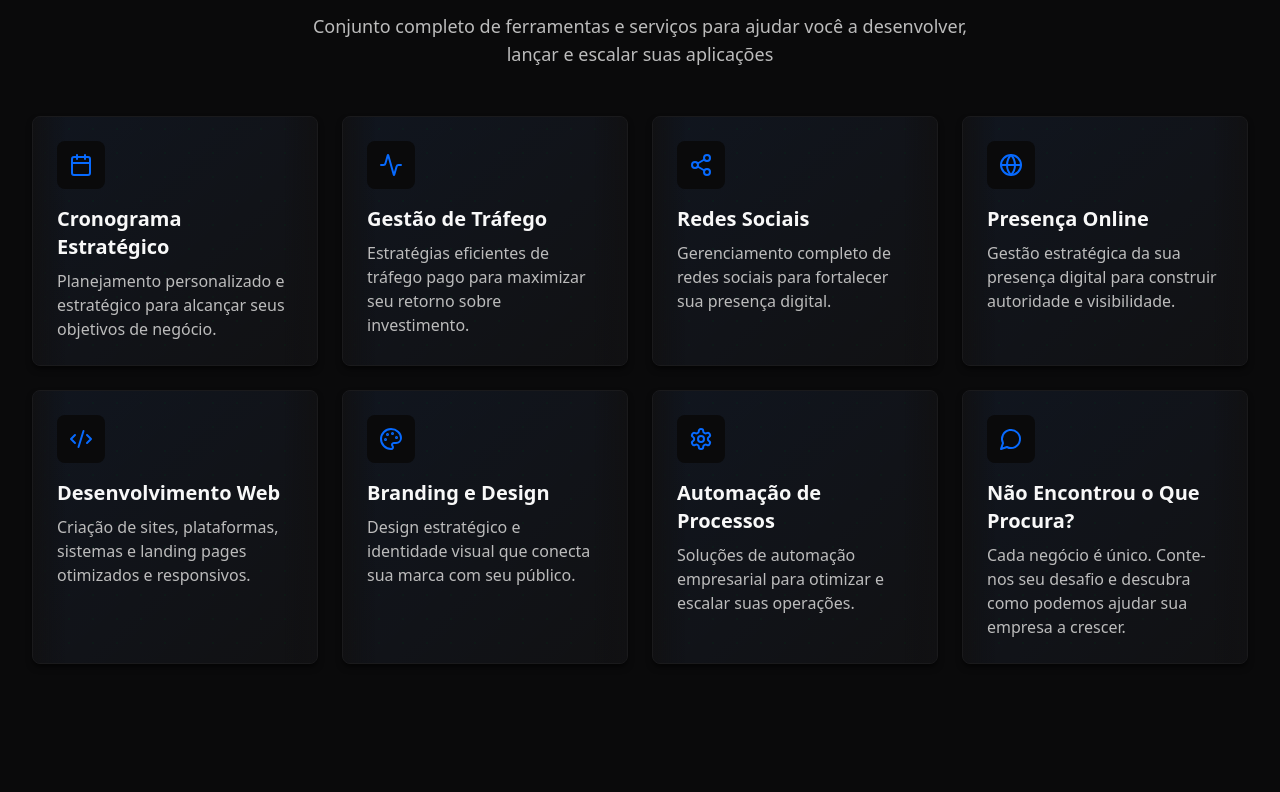
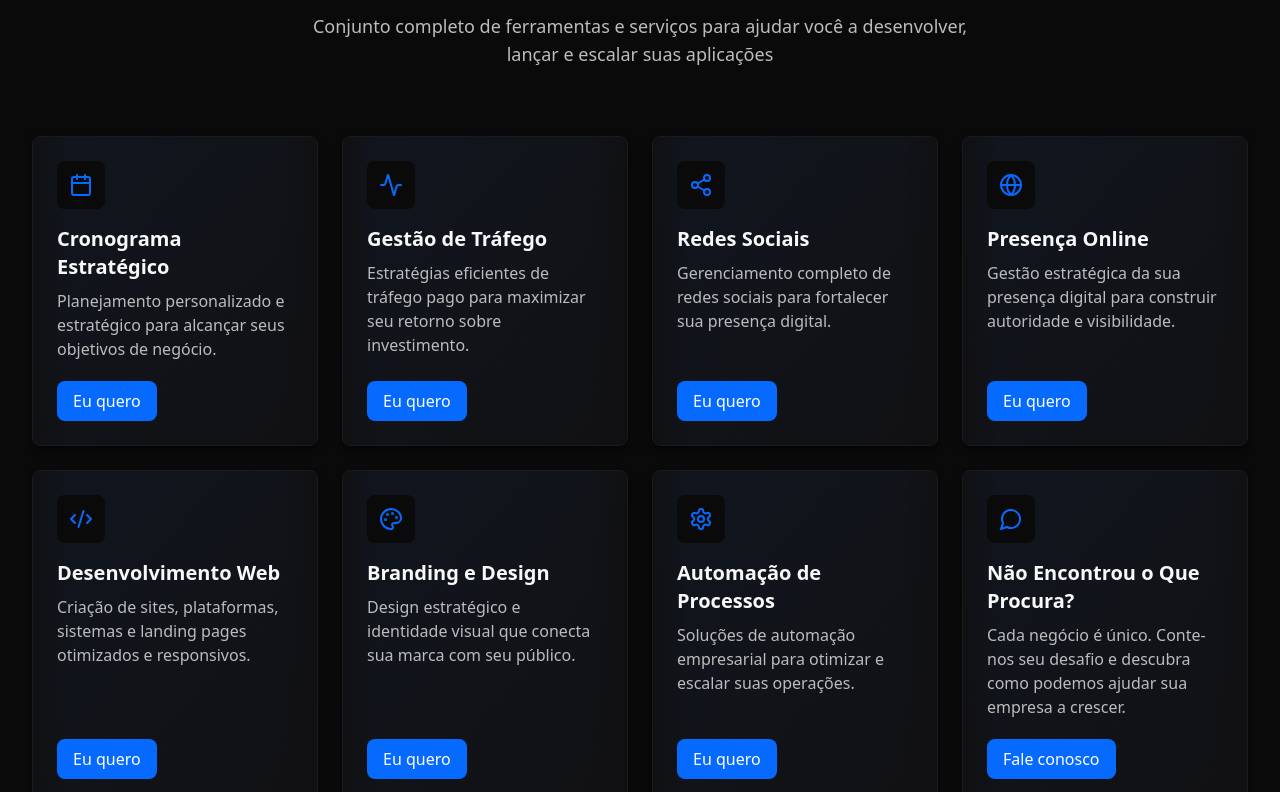
Before and after one commit to luizinhodavp041/orpheo-digital-4, a Next.js app: page / in a window 1280 px wide. Shown: the part 1828-2620 px from the top of the page. Built offline with nearby package versions, Linux system fonts and the light colour scheme.

Commit message:
função dos botões da sessão serviços

```diff
--- a/src/components/sections/Services.tsx
+++ b/src/components/sections/Services.tsx
@@ -1,5 +1,4 @@
-"use client";
-
+"use client"
 import { Card } from "@/components/ui/card";
 import {
   Code2,
@@ -10,7 +9,9 @@ import {
   Palette,
   Settings,
   MessageCircle,
+  Target,
 } from "lucide-react";
+import Link from "next/link";
 
 const services = [
   {
@@ -18,49 +19,65 @@ const services = [
     title: "Cronograma Estratégico",
     description:
       "Planejamento personalizado e estratégico para alcançar seus objetivos de negócio.",
+    buttonText: "Eu quero",
+    link: "https://wa.me/+5541999189497?text=Ol%C3%A1%20*Orpheo%20Digital*%2C%20gostaria%20de%20saber%20mais%20sobre%20*Cronograma%20Estrat%C3%A9gico*!",
+
   },
   {
     icon: <Activity className="h-6 w-6 text-accent" />,
     title: "Gestão de Tráfego",
     description:
       "Estratégias eficientes de tráfego pago para maximizar seu retorno sobre investimento.",
+    buttonText: "Eu quero",
+    link: "https://wa.me/+5541999189497?text=Ol%C3%A1%20*Orpheo%20Digital*%2C%20gostaria%20de%20saber%20mais%20sobre%20*Gest%C3%A3o%20de%20Tr%C3%A1fego*!",
   },
   {
     icon: <Share2 className="h-6 w-6 text-accent" />,
     title: "Redes Sociais",
     description:
       "Gerenciamento completo de redes sociais para fortalecer sua presença digital.",
+    buttonText: "Eu quero",
+    link: "https://wa.me/+5541999189497?text=Ol%C3%A1%20*Orpheo%20Digital*%2C%20gostaria%20de%20saber%20mais%20sobre%20*Redes%20Sociais*!",
   },
   {
     icon: <Globe className="h-6 w-6 text-accent" />,
     title: "Presença Online",
     description:
       "Gestão estratégica da sua presença digital para construir autoridade e visibilidade.",
+    buttonText: "Eu quero",
+    link: "https://wa.me/+5541999189497?text=Ol%C3%A1%20*Orpheo%20Digital*%2C%20gostaria%20de%20saber%20mais%20sobre%20*Presen%C3%A7a%20Online*!",
   },
   {
     icon: <Code2 className="h-6 w-6 text-accent" />,
     title: "Desenvolvimento Web",
     description:
       "Criação de sites, plataformas, sistemas e landing pages otimizados e responsivos.",
+    buttonText: "Eu quero",
+    link: "https://wa.me/+5541999189497?text=Ol%C3%A1%20*Orpheo%20Digital*%2C%20gostaria%20de%20saber%20mais%20sobre%20*Desenvolvimento%20Web*!",
   },
   {
     icon: <Palette className="h-6 w-6 text-accent" />,
     title: "Branding e Design",
     description:
       "Design estratégico e identidade visual que conecta sua marca com seu público.",
+    buttonText: "Eu quero",
+    link: "https://wa.me/+5541999189497?text=Ol%C3%A1%20*Orpheo%20Digital*%2C%20gostaria%20de%20saber%20mais%20sobre%20*Branding%20e%20Design*!",
   },
   {
     icon: <Settings className="h-6 w-6 text-accent" />,
     title: "Automação de Processos",
     description:
       "Soluções de automação empresarial para otimizar e escalar suas operações.",
+    buttonText: "Eu quero",
+    link: "https://wa.me/+5541999189497?text=Ol%C3%A1%20*Orpheo%20Digital*%2C%20gostaria%20de%20saber%20mais%20sobre%20*Automa%C3%A7%C3%A3o%20de%20Processos*!",
   },
   {
     icon: <MessageCircle className="h-6 w-6 text-accent" />,
     title: "Não Encontrou o Que Procura?",
     description:
       "Cada negócio é único. Conte-nos seu desafio e descubra como podemos ajudar sua empresa a crescer.",
-    buttonText: "Vamos Conversar",
+    buttonText: "Fale conosco",
+    link: "https://wa.me/+5541999189497?text=Ol%C3%A1%20*Orpheo%20Digital*%2C%20gostaria%20de%20saber%20mais%20sobre%20os%20servi%C3%A7os%20que%20voc%C3%AAs%20oferecem!",
   },
 ];
 
@@ -87,7 +104,7 @@ export function Services() {
           {services.map((service, index) => (
             <Card
               key={index}
-              className="relative flex flex-col p-6 bg-background-secondary border-border hover:border-accent transition-all duration-300 overflow-hidden"
+              className="relative mt-5 flex flex-col justify-between p-6 bg-background-secondary border-border hover:border-accent transition-all duration-300 overflow-hidden h-full"
               style={{
                 boxShadow:
                   "0 4px 6px -1px rgba(0, 0, 0, 0.5), 0 2px 4px -1px rgba(0, 0, 0, 0.3)",
@@ -99,11 +116,10 @@ export function Services() {
 
               {/* Gradiente e pattern fixos */}
               <div className="absolute inset-0">
-                {/* Gradiente */}
                 <div className="absolute inset-0 bg-gradient-to-br from-accent/5 to-transparent"></div>
               </div>
 
-              {/* Pattern de bolinhas - Sempre visível */}
+              {/* Pattern de bolinhas */}
               <div
                 className="absolute inset-0 mix-blend-soft-light"
                 style={{
@@ -114,12 +130,25 @@ export function Services() {
                 }}
               ></div>
 
-              <div className="relative z-20">
-                <div className="rounded-lg p-3 bg-background inline-flex items-center justify-center mb-4">
-                  {service.icon}
+              <div className="relative z-20 flex flex-col h-full">
+                <div>
+                  <div className="rounded-lg p-3 bg-background inline-flex items-center justify-center mb-4">
+                    {service.icon}
+                  </div>
+                  <h3 className="text-xl font-semibold mb-2">
+                    {service.title}
+                  </h3>
+                  <p className="text-text-secondary">{service.description}</p>
                 </div>
-                <h3 className="text-xl font-semibold mb-2">{service.title}</h3>
-                <p className="text-text-secondary">{service.description}</p>
+
+                {/* Botão centralizado verticalmente */}
+                <div className="mt-auto">
+                  <Link href={service.link} passHref>
+                    <button className="px-4 py-2 bg-accent text-white rounded-lg hover:bg-accent-dark transition-all">
+                      {service.buttonText}
+                    </button>
+                  </Link>
+                </div>
               </div>
             </Card>
           ))}
```
